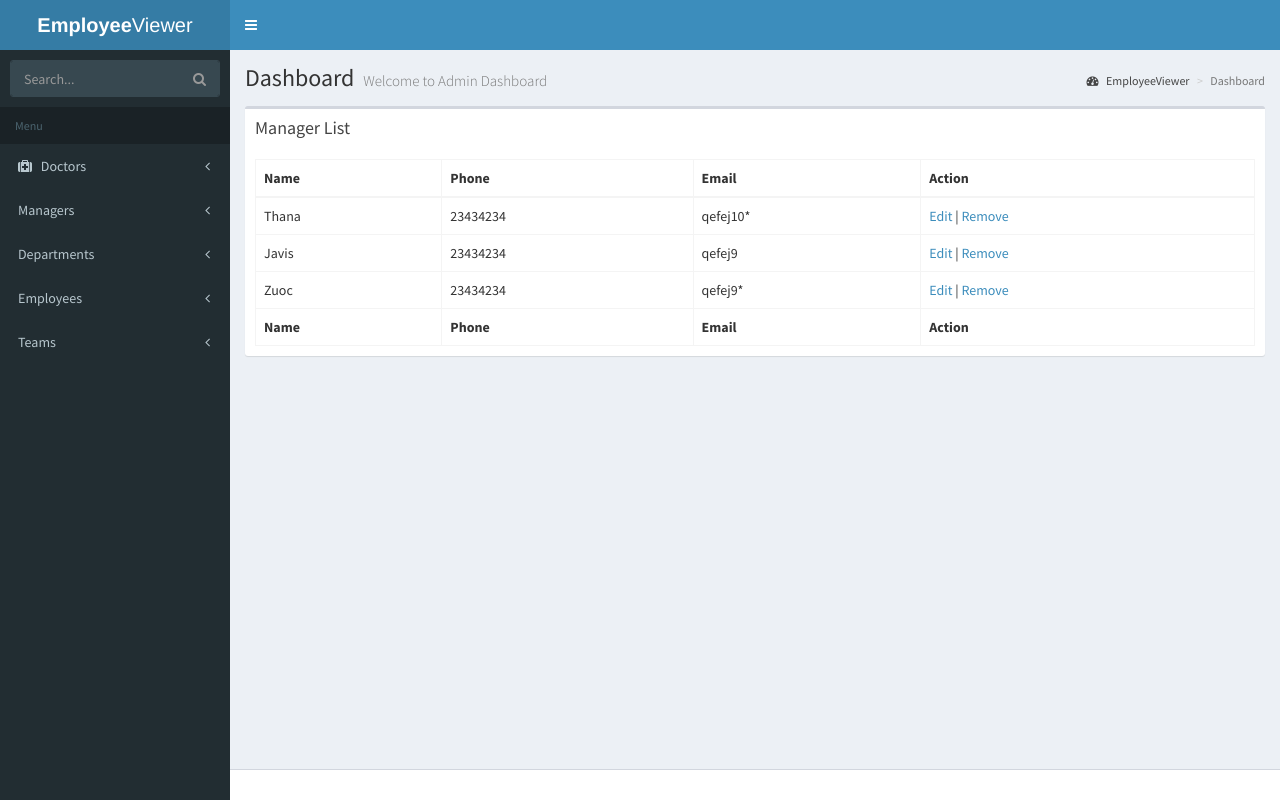
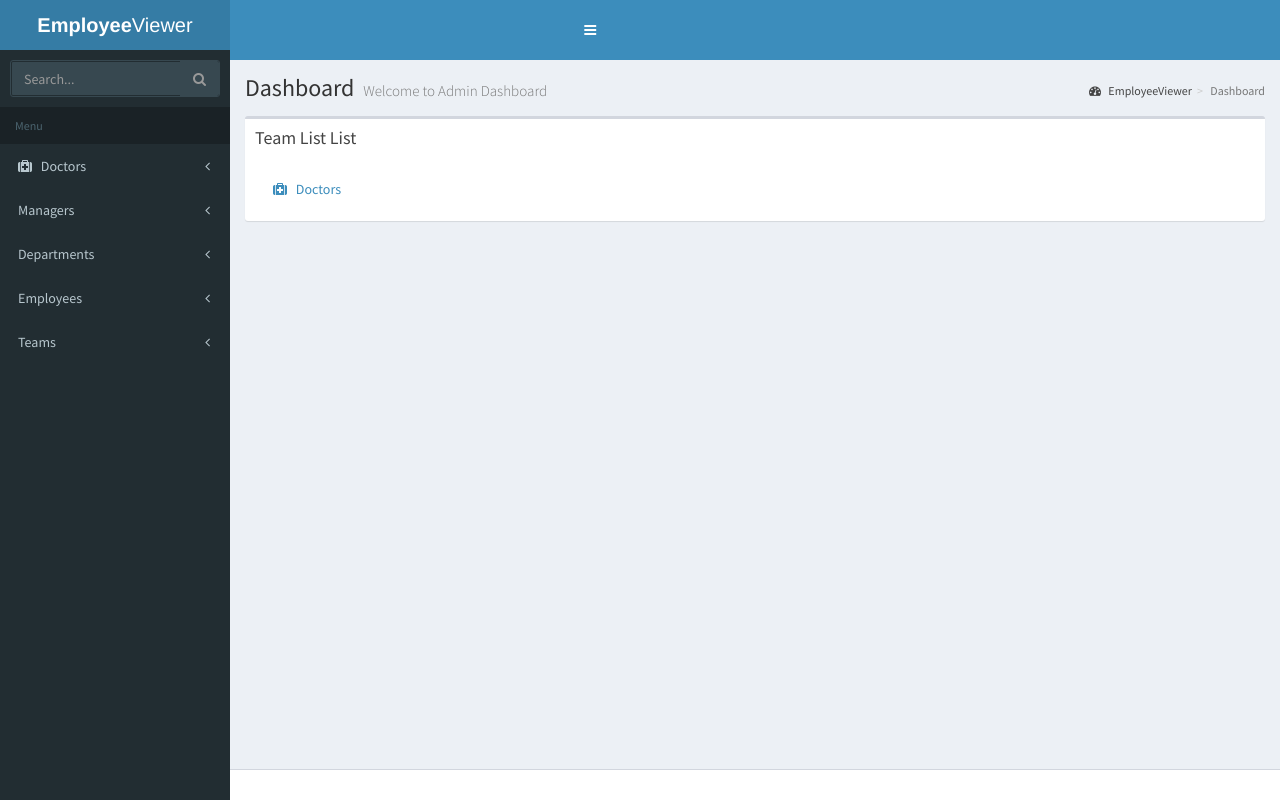
Before and after one commit to brianrbrenner/HR_Management, a PHP site: page / in a window 1280 px wide. Run offline with PHP 8.4, Linux system fonts and the light colour scheme; data comes from the database, SQL or seed files in the repository; some libraries are stand-ins or nearby versions.

Commit message:
Update index.php

```diff
--- a/Team/index.php
+++ b/Team/index.php
@@ -1,33 +1,49 @@
+<link rel="stylesheet" href="https://cdn.jsdelivr.net/npm/bootstrap@4.3.1/dist/css/bootstrap.min.css" integrity="sha384-ggOyR0iXCbMQv3Xipma34MD+dH/1fQ784/j6cY/iJTQUOhcWr7x9JvoRxT2MZw1T" crossorigin="anonymous">
+<script type="text/javascript" src="bootstrap.bundle.min.js"></script>
+<script src="https://code.jquery.com/jquery-3.3.1.slim.min.js" integrity="sha384-q8i/X+965DzO0rT7abK41JStQIAqVgRVzpbzo5smXKp4YfRvH+8abtTE1Pi6jizo" crossorigin="anonymous"></script>
+<script src="https://cdn.jsdelivr.net/npm/popper.js@1.14.7/dist/umd/popper.min.js" integrity="sha384-UO2eT0CpHqdSJQ6hJty5KVphtPhzWj9WO1clHTMGa3JDZwrnQq4sF86dIHNDz0W1" crossorigin="anonymous"></script>
+<script src="https://cdn.jsdelivr.net/npm/bootstrap@4.3.1/dist/js/bootstrap.min.js" integrity="sha384-JjSmVgyd0p3pXB1rRibZUAYoIIy6OrQ6VrjIEaFf/nJGzIxFDsf4x0xIM+B07jRM" crossorigin="anonymous"></script>
 <?php
-// Define the content which is displayed within the master.php file
-  $content = '<div class="row">
+  $content =
+  '<div class="row">
                 <div class="col-xs-12">
                   <div class="box">
                     <div class="box-header">
-                     <h3 class="box-title">Manager List</h3>
+                     <h3 class="box-title">Team List List</h3>
                     </div>
                     <!-- /.box-header -->
-                    <div class="box-body">
-                      <table id="managers" class="table table-bordered table-hover">
-                        <thead>
-                          <tr>
-                            <th>Name</th>
-                              <th>Phone</th>
-                              <th>Email</th>
-                              <th>Action</th>
-                          </tr>
-                        </thead>
-                        <tbody>
-                        </tbody>
-                        <tfoot>
-                          <tr>
-                            <th>Name</th>
-                              <th>Phone</th>
-                              <th>Email</th>
-                              <th>Action</th>
-                          </tr>
-                        </tfoot>
-                      </table>
+                    <div  class="box-body">
+
+
+
+
+
+                  <ul class="sidebar-menu" data-widget="tree">
+
+                    <li id = "team_tree" class="treeview">
+
+
+
+                        <a href="#"><i class="fa fa-medkit"></i> <span>Doctors</span></a>
+
+
+
+                        <ul class="treeview-menu">
+                            <li><a href="/HR/doctor/create.php">Delete Team</a></li>
+                            <li><a href="/HR/doctor">Add new Member</a></li>
+                        </ul>
+
+
+
+
+
+                    </li>
+                  </ul>
+
+
+
+
+
                     </div>
                     <!-- /.box-body -->
                   </div>
@@ -47,22 +63,31 @@
       // to get data from a database
       type: "GET",
       // url of file which specifies how to ge the data
-      url: "../api/manager/read.php",
+      url: "../api/team/read.php",
       dataType: 'json',
       // upon success, this function creates tuples for each manager in the table
       // and appends them to the response variable
-      success: function(data) {
-        var response="";
-        for(var user in data){
-          response +=
-          //console.log(data[user].manager_id);
-            "<tr>"+
-              "<td>"+data[user].name+"</td>"+
-              "<td>"+data[user].phone+"</td>"+
-              "<td>"+data[user].email+"</td>"+
-              "<td><a href='update.php?manager_id="+data[user].manager_id+"'>Edit</a> | <a href='#' onClick=Remove('"+data[user].manager_id+"')>Remove</a></td>"+
-            "</tr>"
+      success: function(data1) {
+        for(var team_name in data1){
+          $.ajax({
+              type: "POST",
+              url: "../api/team/read.php",
+              dataType: 'json',
+              data:{
+                action: "readEmpByTeamName",
+                team_name = teamname,
+              },
+              success: function(data2)
+              {
+                var res = "";
+                res +=
+                for(var employee in data2)
+                {
 
+                }
+              }
+
+          })
         }
         // appends the response to the the table whose id=manager
         $(response).appendTo($("#managers"));
```
